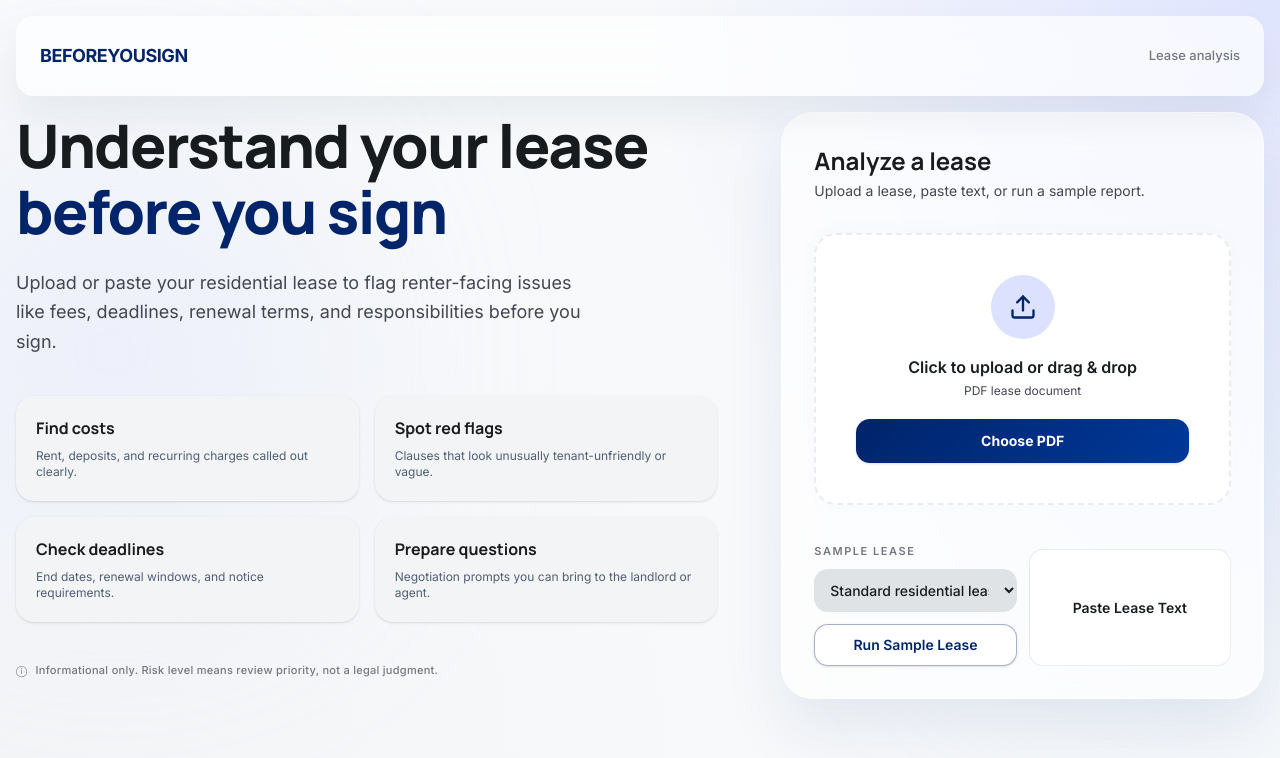
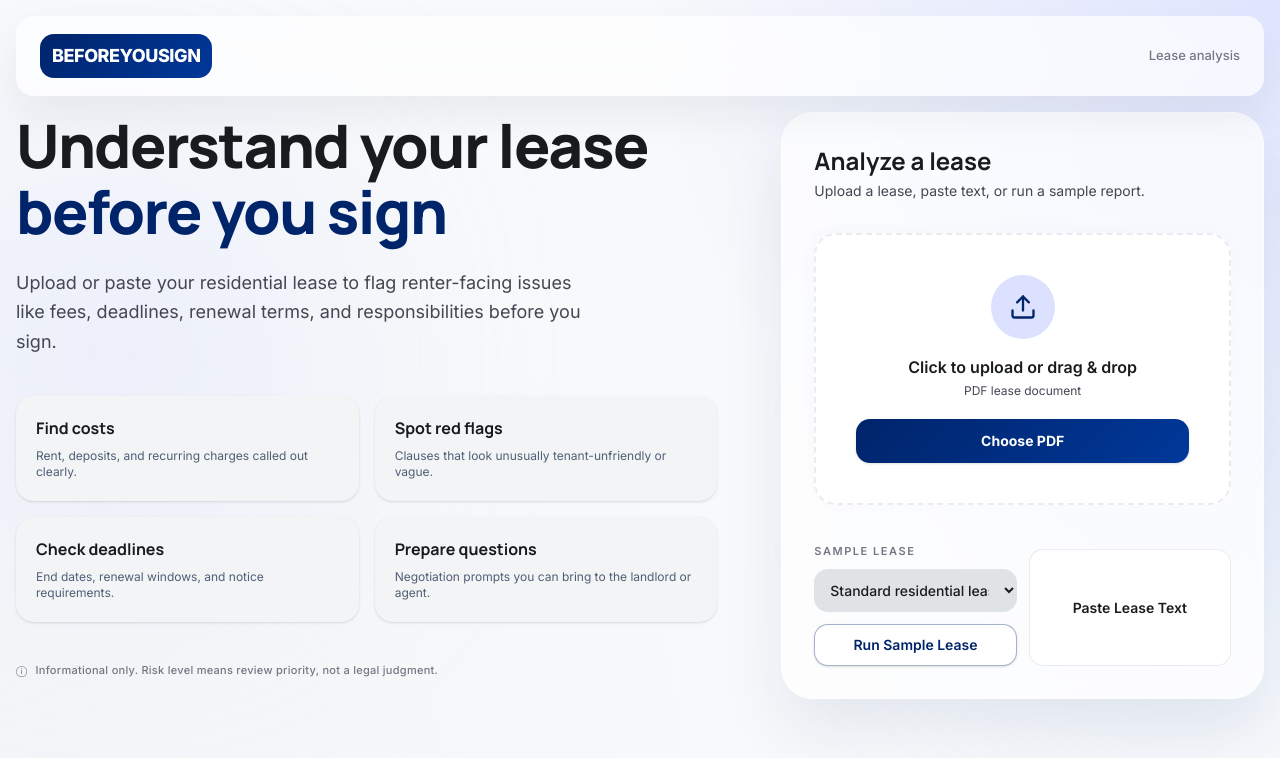
Before and after one commit to ChimdumebiNebolisa/BeforeYouSign, a Next.js app: page / in a window 1280 px wide. Shown: the top 758 px of the page. Built offline with nearby package versions, Linux system fonts and the light colour scheme.

Commit message:
Navbar: glass-embossed CTA wrapper and extra-bold title

```diff
--- a/src/components/beforeyousign/landing-shell.tsx
+++ b/src/components/beforeyousign/landing-shell.tsx
@@ -17,12 +17,14 @@ export function LandingShell({ children }: { children: ReactNode }) {
       <header className="fixed top-4 left-1/2 z-50 w-full max-w-7xl -translate-x-1/2 px-4">
         <nav className="bys-glass-panel bys-float-shadow flex h-[4.75rem] items-center justify-between rounded-2xl px-5 sm:h-20 sm:px-6">
           <span className="relative block h-11 max-w-full shrink-0 sm:h-[3.25rem] w-[min(100%,320px)] sm:w-[min(100%,420px)] flex items-center">
-            <span
-              className="text-lg font-bold uppercase tracking-tight text-[var(--primary)] hover:text-[rgb(0,36,106/.85)] transition-colors duration-150"
-              style={{ fontFamily: "var(--font-heading)" }}
-              aria-label="BeforeYouSign"
-            >
-              BeforeYouSign
+            <span className="bys-glass-panel bys-gradient-cta px-3 py-2 rounded-xl">
+              <span
+                className="text-lg font-extrabold uppercase tracking-tight text-[var(--primary-foreground)] transition-colors duration-150"
+                style={{ fontFamily: "var(--font-heading)" }}
+                aria-label="BeforeYouSign"
+              >
+                BeforeYouSign
+              </span>
             </span>
           </span>
           <p className="hidden text-[13px] font-medium text-[#757682] sm:block">Lease analysis</p>
```
